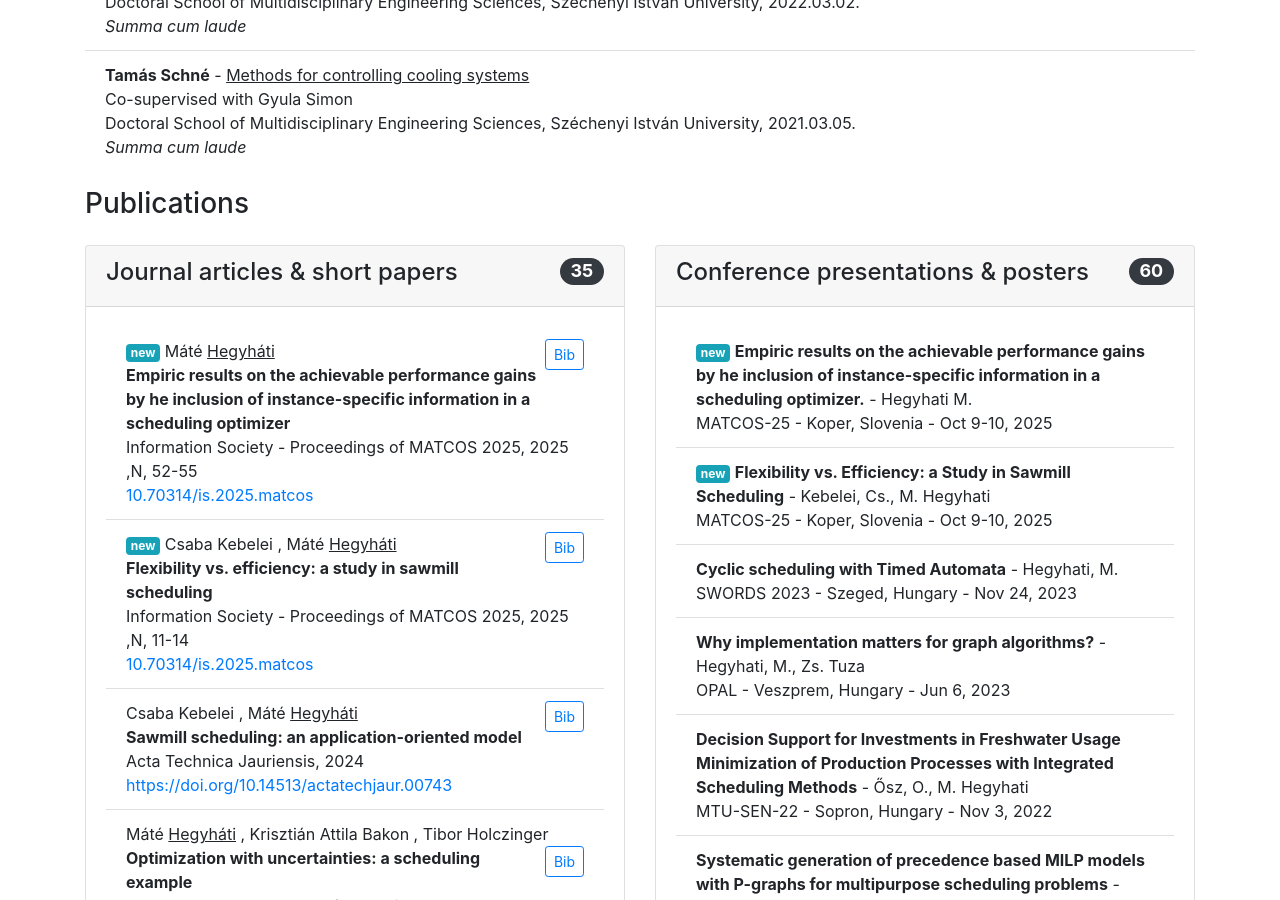
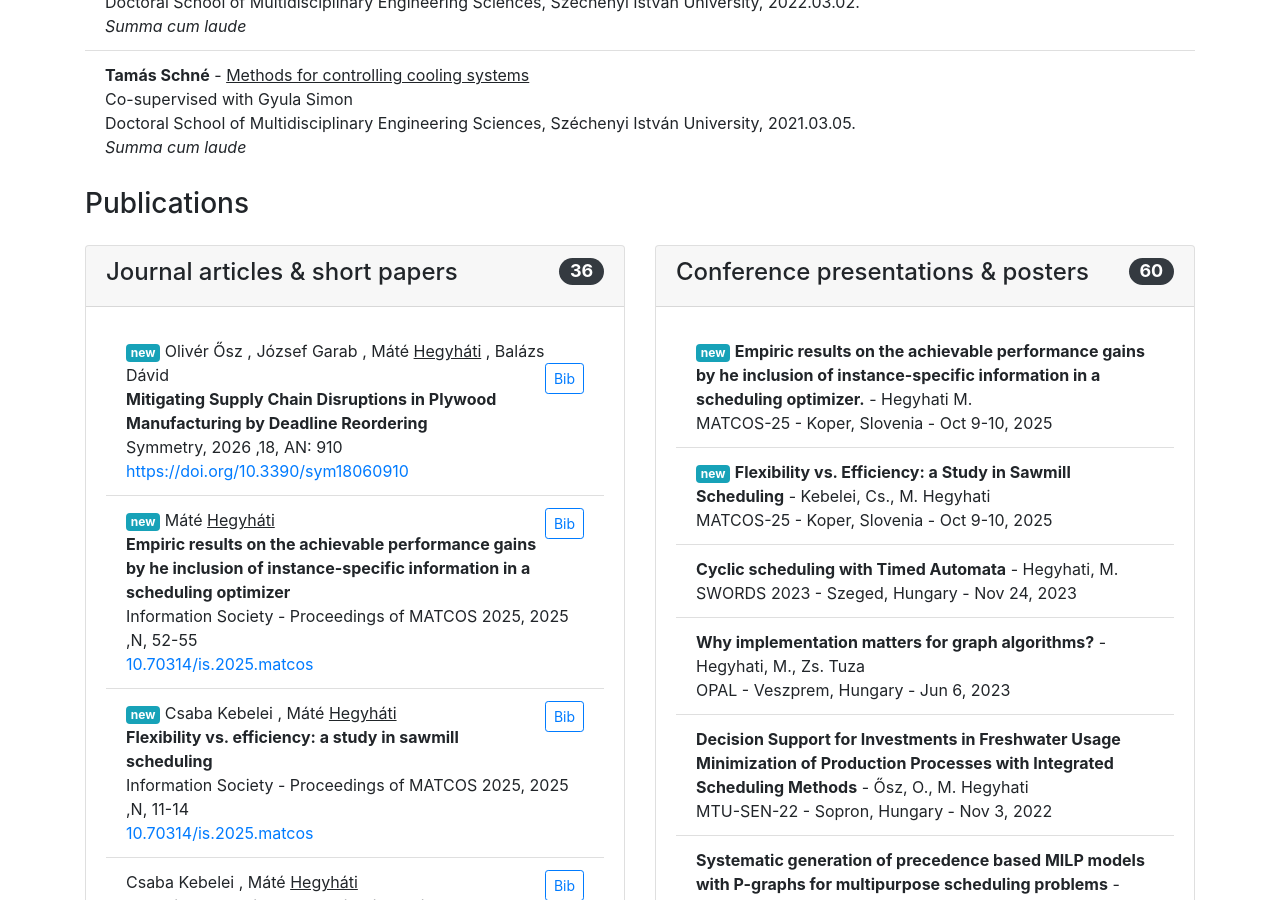
Before and after one commit to hegyhati/hegyhati.github.io, a Jekyll site: the page built from publications.html, in a window 1280 px wide and 900 px high, scrolled down 478 px. Built offline with Jekyll 4.4.1, drawn with Linux system fonts in a browser that asks for light colours; nearby versions of some CDN libraries.

Commit message:
Add Osz2026 paper

```diff
--- a/_data/articles.yaml
+++ b/_data/articles.yaml
@@ -1,3 +1,22 @@
+- id: Osz2026
+  type: article
+  title: Mitigating Supply Chain Disruptions in Plywood Manufacturing by Deadline Reordering
+  author:
+    - family: Ősz
+      given: Olivér
+    - family: Garab
+      given: József
+    - family: Hegyháti
+      given: Máté
+    - family: Dávid
+      given: Balázs
+  journal: Symmetry
+  year: "2026"
+  volume: 18
+  pages: "AN: 910"
+  ISBN:
+  url: https://www.mdpi.com/2073-8994/18/6/910
+  doi: https://doi.org/10.3390/sym18060910
 - id: Hegyhati2025
   type: inproceedings
   title: Empiric results on the achievable performance gains by he inclusion of instance-specific information in a scheduling optimizer
```
